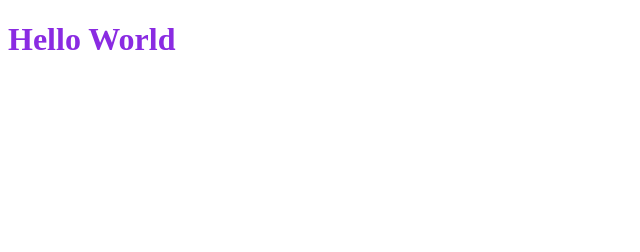
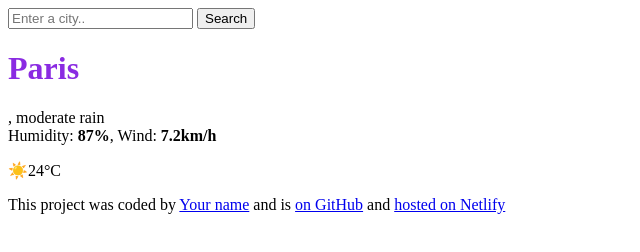
Before and after one commit to Mandi-Lekalakala/shecodes-devops, a plain HTML site: page index.html in a window 1280 px wide. Shown: the whole page, without its empty margins (0-640 px from the left). Drawn offline with nearby package versions, Linux system fonts and the light colour scheme; files that its build step writes are made by us from their sources.

Commit message:
added html body.

```diff
--- a/index.html
+++ b/index.html
@@ -3,11 +3,56 @@
   <head>
     <meta charset="UTF-8" />
     <meta name="viewport" content="width=device-width, initial-scale=1.0" />
-    <link rel="stylesheet" href="styles.css" />
-    <title>Document</title>
+    <link rel="preconnect" href="https://fonts.googleapis.com" />
+    <link rel="preconnect" href="https://fonts.gstatic.com" crossorigin />
+    <link
+      href="https://fonts.googleapis.com/css2?family=Roboto:ital,wght@0,100;0,400;0,500;0,700;0,900;1,100;1,300;1,400;1,500;1,700;1,900&display=swap"
+      rel="stylesheet"
+    />
+    <script src="https://cdn.jsdelivr.net/npm/axios@1.1.2/dist/axios.min.js"></script>
+    <link rel="stylesheet" href="src/styles.css" />
+    <title>My weather application</title>
   </head>
   <body>
-    <h1>Hello World</h1>
-    <script src="script.js"></script>
+    <div class="weather-app">
+      <header>
+        <form id="search-form">
+          <input
+            type="search"
+            placeholder="Enter a city.."
+            required
+            class="search-input"
+            id="search-input"
+          />
+          <input type="submit" value="Search" class="search-button" />
+        </form>
+      </header>
+      <main>
+        <div class="current-weather">
+          <div>
+            <h1 class="current-city" id="current-city">Paris</h1>
+            <p class="current-details">
+              <span id="current-date"></span>, moderate rain <br />
+              Humidity: <strong>87%</strong>, Wind: <strong>7.2km/h</strong>
+            </p>
+          </div>
+          <div class="current-temperature">
+            <span class="current-temperature-icon">☀️</span
+            ><span class="current-temperature-value" id="current-temperature"
+              >24</span
+            ><span class="current-temperature-unit">°C</span>
+          </div>
+        </div>
+      </main>
+      <footer>
+        <p>
+          This project was coded by
+          <a href="#" target="_blank">Your name</a> and is
+          <a href="#" target="_blank"> on GitHub</a> and
+          <a href="#" target="_blank">hosted on Netlify</a>
+        </p>
+      </footer>
+    </div>
   </body>
+  <script src="src/index.js"></script>
 </html>
```
